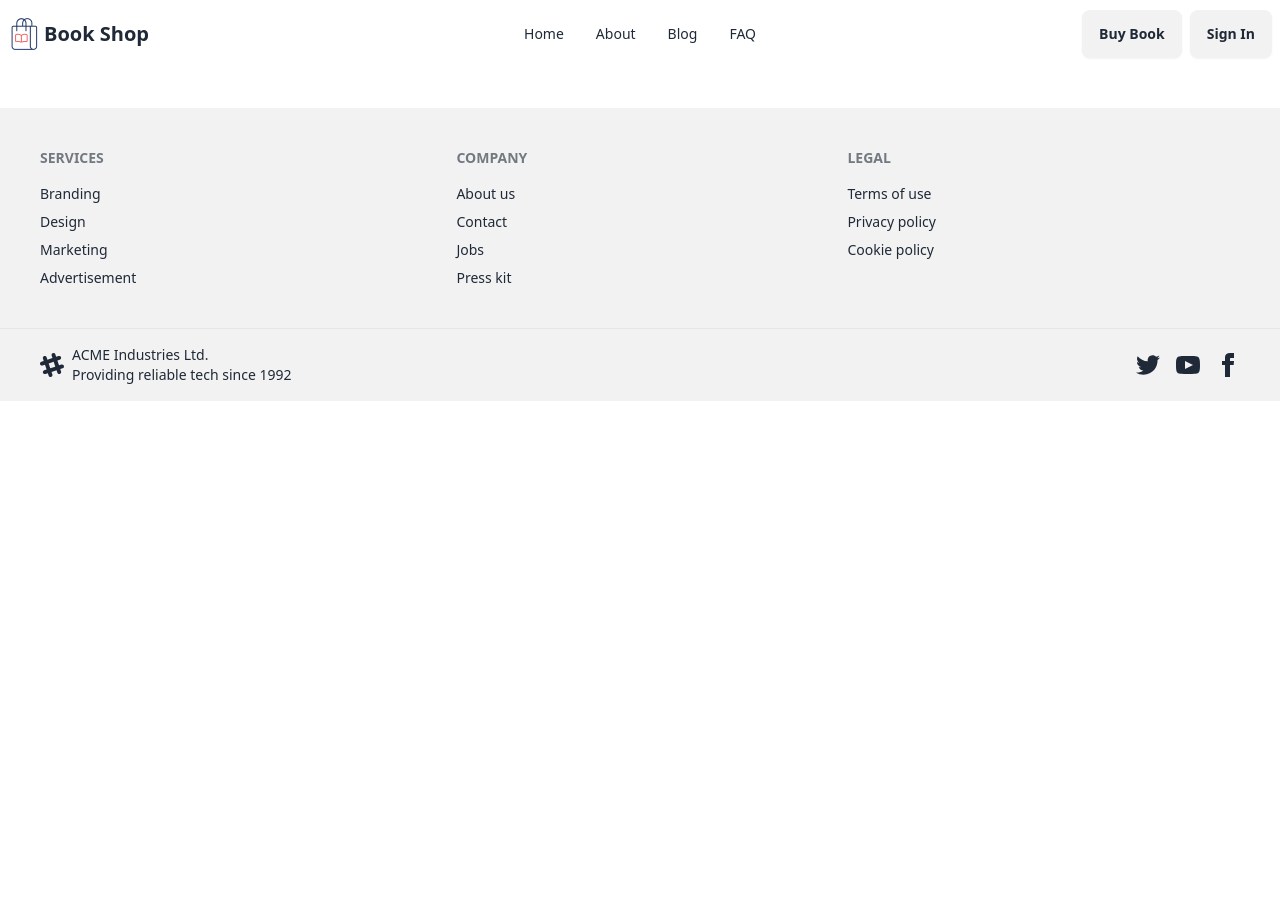
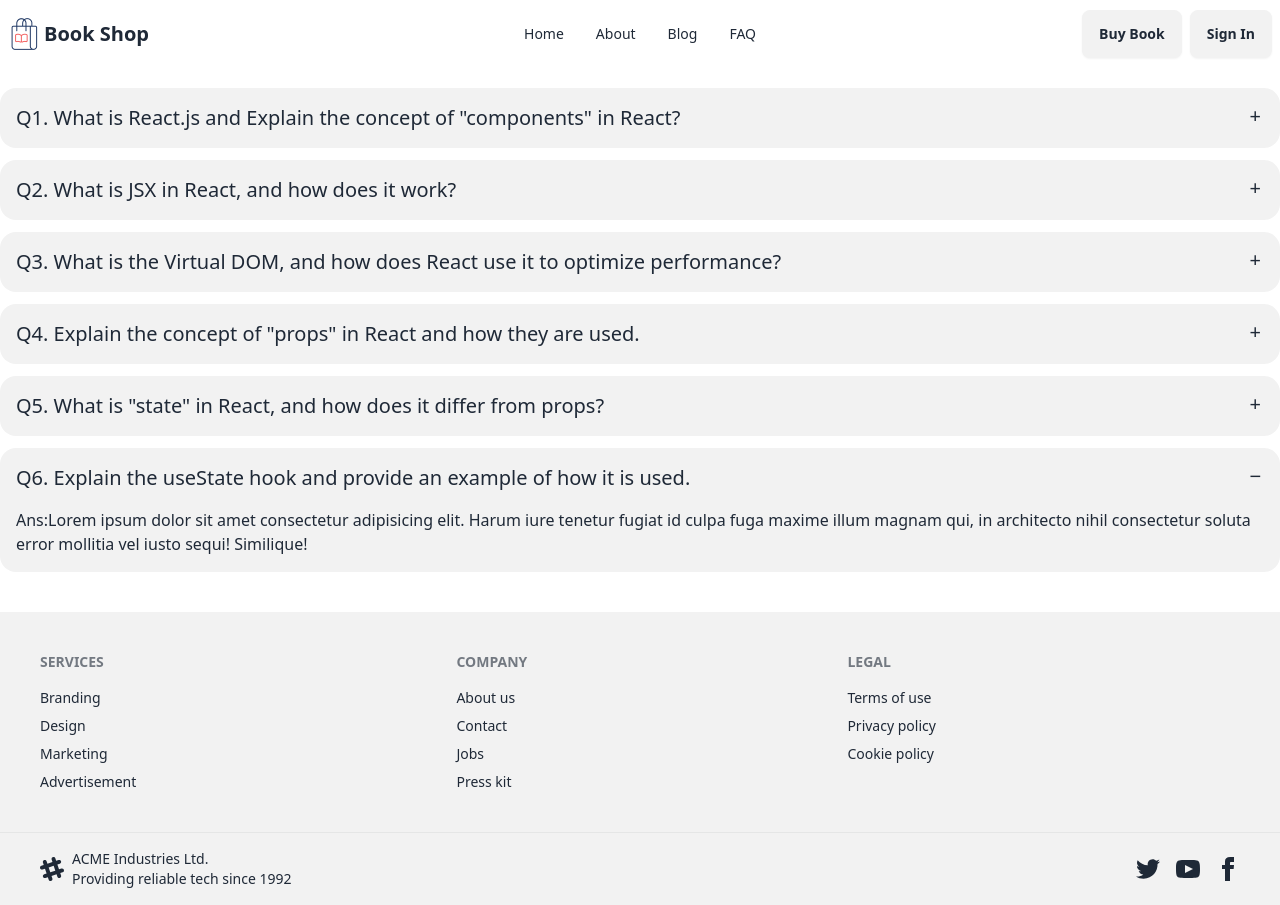
Before and after one commit to TareqSefati/simple-book-shop, a React (Vite) app: page /faq in a window 1280 px wide. Before the commit the page ends 800 px from the top, so only its background shows below. Built offline with nearby package versions, Linux system fonts and the light colour scheme.

Commit message:
Implement Accordion.

```diff
--- /dev/null
+++ b/src/components/Accordion.jsx
@@ -0,0 +1,95 @@
+export default function Accordion() {
+	return (
+		<div className="space-y-3 mt-5">
+			<div className="collapse collapse-plus bg-base-200">
+				<input type="radio" name="my-accordion-3" defaultChecked />
+				<div className="collapse-title text-xl font-medium">
+					Q1. What is React.js and Explain the concept of "components"
+					in React?
+				</div>
+				<div className="collapse-content">
+					<p>
+						Ans:Lorem ipsum dolor sit amet consectetur adipisicing
+						elit. Harum iure tenetur fugiat id culpa fuga maxime
+						illum magnam qui, in architecto nihil consectetur soluta
+						error mollitia vel iusto sequi! Similique!
+					</p>
+				</div>
+			</div>
+			<div className="collapse collapse-plus bg-base-200">
+				<input type="radio" name="my-accordion-3" defaultChecked />
+				<div className="collapse-title text-xl font-medium">
+					Q2. What is JSX in React, and how does it work?
+				</div>
+				<div className="collapse-content">
+					<p>
+						Ans:Lorem ipsum dolor sit amet consectetur adipisicing
+						elit. Harum iure tenetur fugiat id culpa fuga maxime
+						illum magnam qui, in architecto nihil consectetur soluta
+						error mollitia vel iusto sequi! Similique!
+					</p>
+				</div>
+			</div>
+			<div className="collapse collapse-plus bg-base-200">
+				<input type="radio" name="my-accordion-3" defaultChecked />
+				<div className="collapse-title text-xl font-medium">
+					Q3. What is the Virtual DOM, and how does React use it to
+					optimize performance?
+				</div>
+				<div className="collapse-content">
+					<p>
+						Ans:Lorem ipsum dolor sit amet consectetur adipisicing
+						elit. Harum iure tenetur fugiat id culpa fuga maxime
+						illum magnam qui, in architecto nihil consectetur soluta
+						error mollitia vel iusto sequi! Similique!
+					</p>
+				</div>
+			</div>
+			<div className="collapse collapse-plus bg-base-200">
+				<input type="radio" name="my-accordion-3" defaultChecked />
+				<div className="collapse-title text-xl font-medium">
+					Q4. Explain the concept of "props" in React and how they are
+					used.
+				</div>
+				<div className="collapse-content">
+					<p>
+						Ans:Lorem ipsum dolor sit amet consectetur adipisicing
+						elit. Harum iure tenetur fugiat id culpa fuga maxime
+						illum magnam qui, in architecto nihil consectetur soluta
+						error mollitia vel iusto sequi! Similique!
+					</p>
+				</div>
+			</div>
+			<div className="collapse collapse-plus bg-base-200">
+				<input type="radio" name="my-accordion-3" defaultChecked />
+				<div className="collapse-title text-xl font-medium">
+					Q5. What is "state" in React, and how does it differ from
+					props?
+				</div>
+				<div className="collapse-content">
+					<p>
+						Ans:Lorem ipsum dolor sit amet consectetur adipisicing
+						elit. Harum iure tenetur fugiat id culpa fuga maxime
+						illum magnam qui, in architecto nihil consectetur soluta
+						error mollitia vel iusto sequi! Similique!
+					</p>
+				</div>
+			</div>
+			<div className="collapse collapse-plus bg-base-200">
+				<input type="radio" name="my-accordion-3" defaultChecked />
+				<div className="collapse-title text-xl font-medium">
+					Q6. Explain the useState hook and provide an example of how
+					it is used.
+				</div>
+				<div className="collapse-content">
+					<p>
+						Ans:Lorem ipsum dolor sit amet consectetur adipisicing
+						elit. Harum iure tenetur fugiat id culpa fuga maxime
+						illum magnam qui, in architecto nihil consectetur soluta
+						error mollitia vel iusto sequi! Similique!
+					</p>
+				</div>
+			</div>
+		</div>
+	);
+}
--- a/src/pages/FaqPage.jsx
+++ b/src/pages/FaqPage.jsx
@@ -1,3 +1,4 @@
+import Accordion from "../components/Accordion";
 import Footer from "../components/Footer";
 import Navbar from "../components/shared/Navbar";
 
@@ -5,6 +6,7 @@ export default function FaqPage() {
 	return (
 		<div className="container mx-auto">
 			<Navbar />
+            <Accordion />
 			<Footer />
 		</div>
 	);
```
